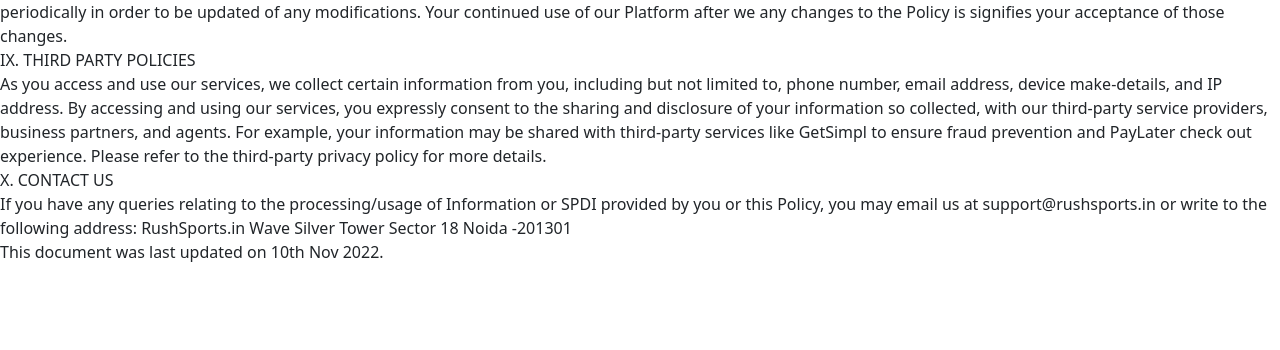
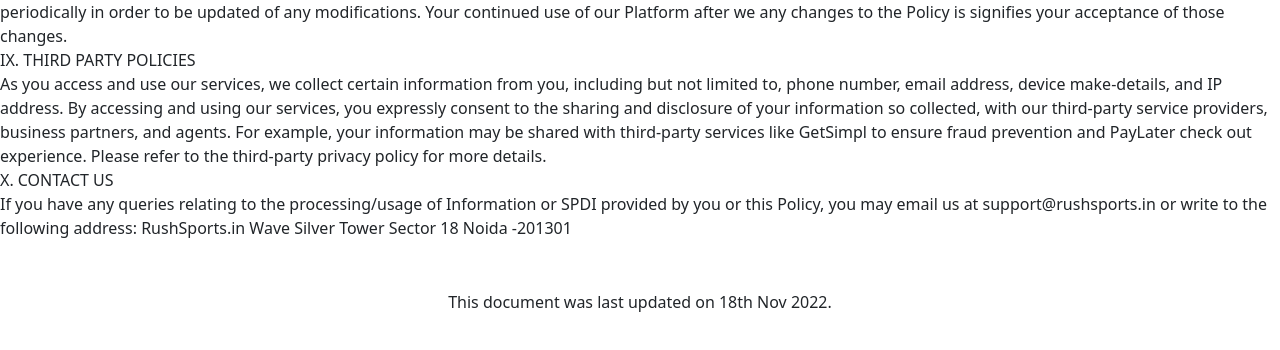
Before and after one commit to ssi259/rush-sports-website, a React (Create React App) app: page /policy in a window 1280 px wide. Shown: the part 4166-4516 px from the top of the page. Built offline with nearby package versions, Linux system fonts and the light colour scheme.

Commit message:
privacy_policy_formatting

```diff
--- a/src/components/Policy.js
+++ b/src/components/Policy.js
@@ -338,7 +338,7 @@ function Policy(){
 
                     Noida -201301
 
-                    <br/>This document was last updated on 10th Nov 2022.
+                    <p style={{textAlign:'center',margin:'50px'}}>This document was last updated on 18th Nov 2022.</p>
 
                 </p>
             </div>
```
